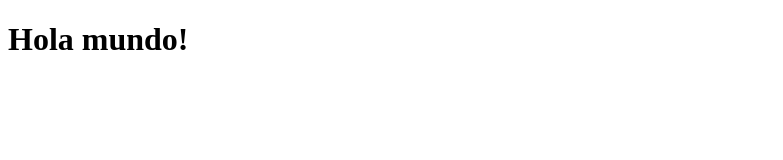
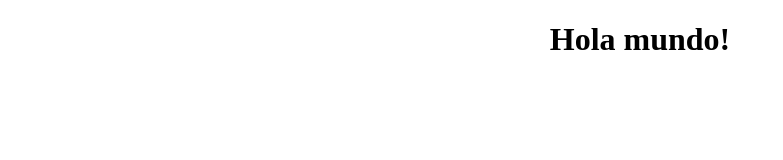
Before and after one commit to brayankj/practicas, a plain HTML site: page index.html in a window 1280 px wide. Shown: the whole page, without its empty margins (0-783 px from the left). Drawn offline with Linux system fonts and the light colour scheme.

Commit message:
fix in html

```diff
--- a/index.css
+++ b/index.css
@@ -1,4 +1,4 @@
-head{
+header{
     width: 100%;
     text-align: center;
 }
--- a/index.html
+++ b/index.html
@@ -9,9 +9,9 @@
 </head>
 <body>
 
-    <head>
+    <header>
         <h1>Hola mundo!</h1>
-    </head>
+    </header>
 
 </body>
 </html>
```
